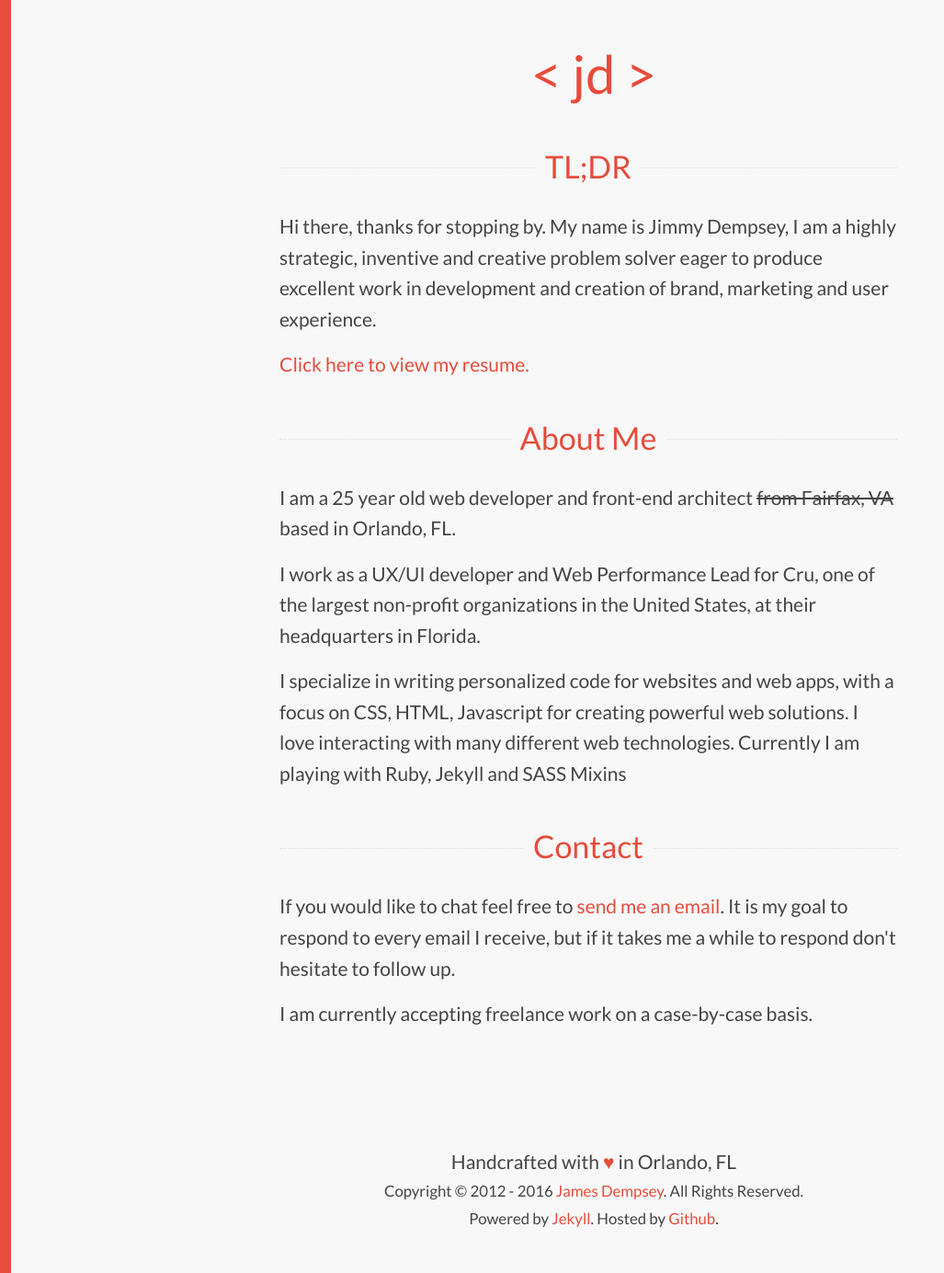
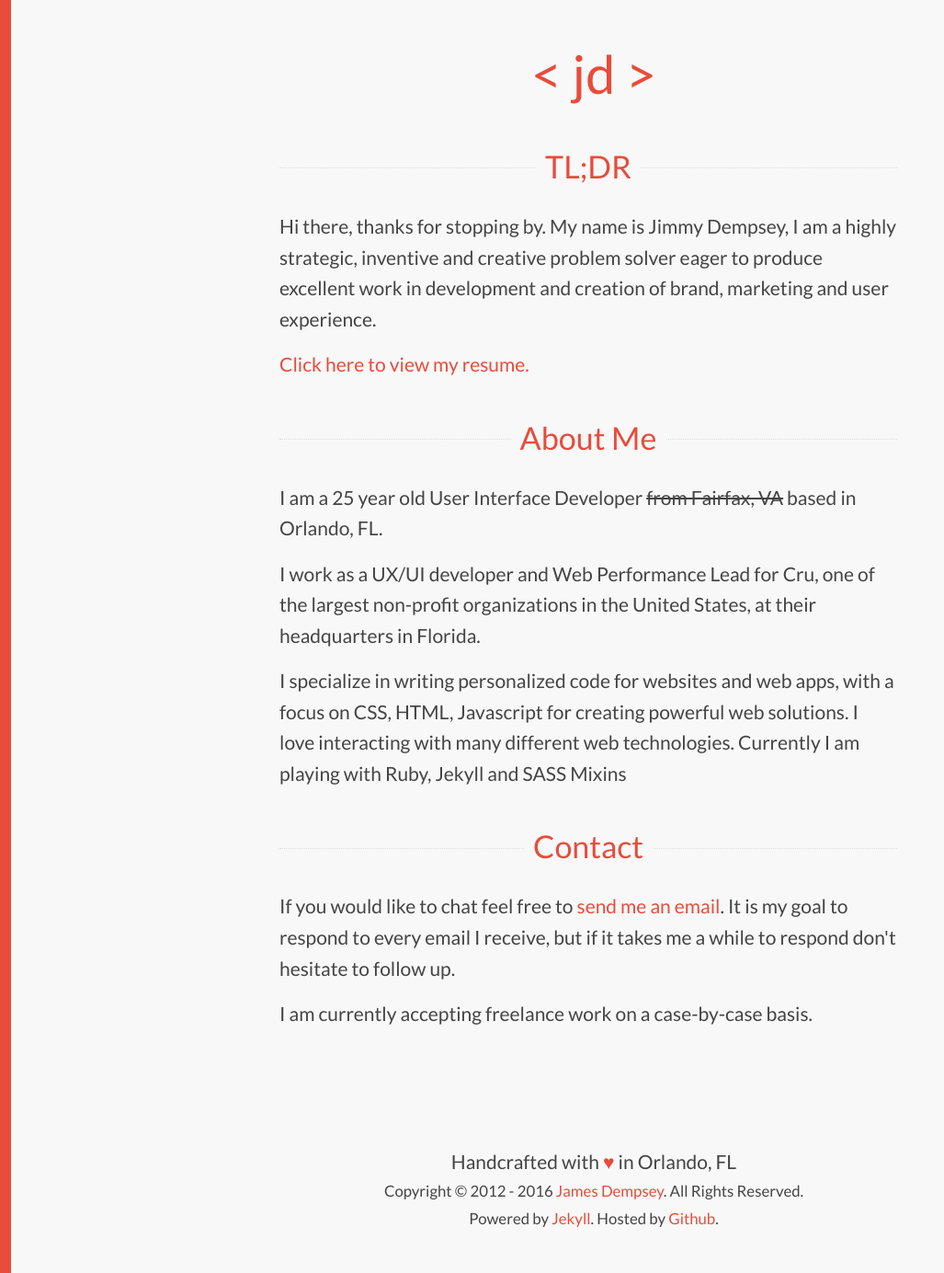
Before and after one commit to thejamesdempsey/thejamesdempsey, a Jekyll site: the page built from index.html, in a window 1280 px wide. Shown: the whole page at 92% size, without its empty margins (0-1027 px from the left). Built offline with Jekyll 4.4.1, drawn with Linux system fonts in a browser that asks for light colours.

Commit message:
Update index.html

```diff
--- a/index.html
+++ b/index.html
@@ -12,7 +12,7 @@ page-class: page--about
 
 
 	<h3  class="line-break"><span>About Me</span></h3>
-	<p>I am a 25 year old web developer and front-end architect <strike> from Fairfax, VA</strike> based in Orlando, FL.</p>
+	<p>I am a 25 year old User Interface Developer <strike> from Fairfax, VA</strike> based in Orlando, FL.</p>
   <!--
 	<figure>
 		<img src="{{site.url}}/assets/images/james-dempsey.jpg" alt="James Dempsey Photo"></img>
```
